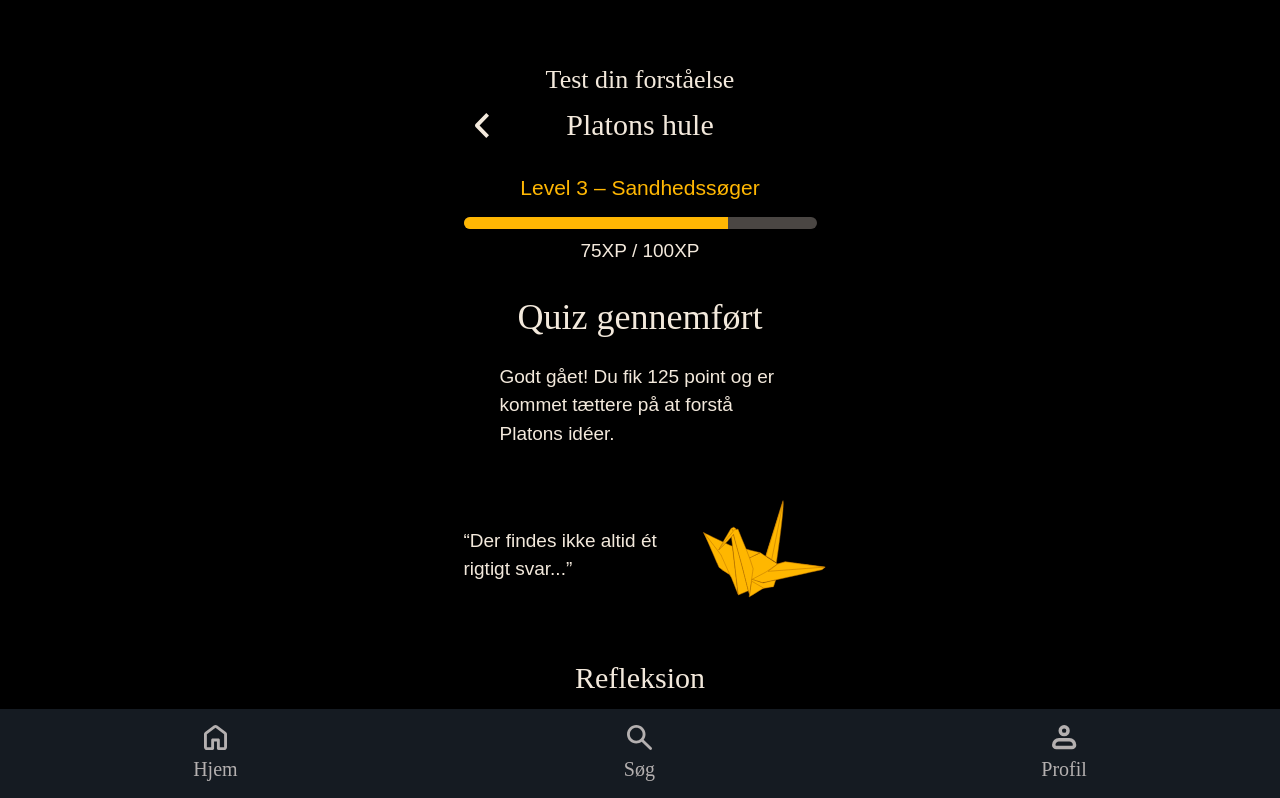
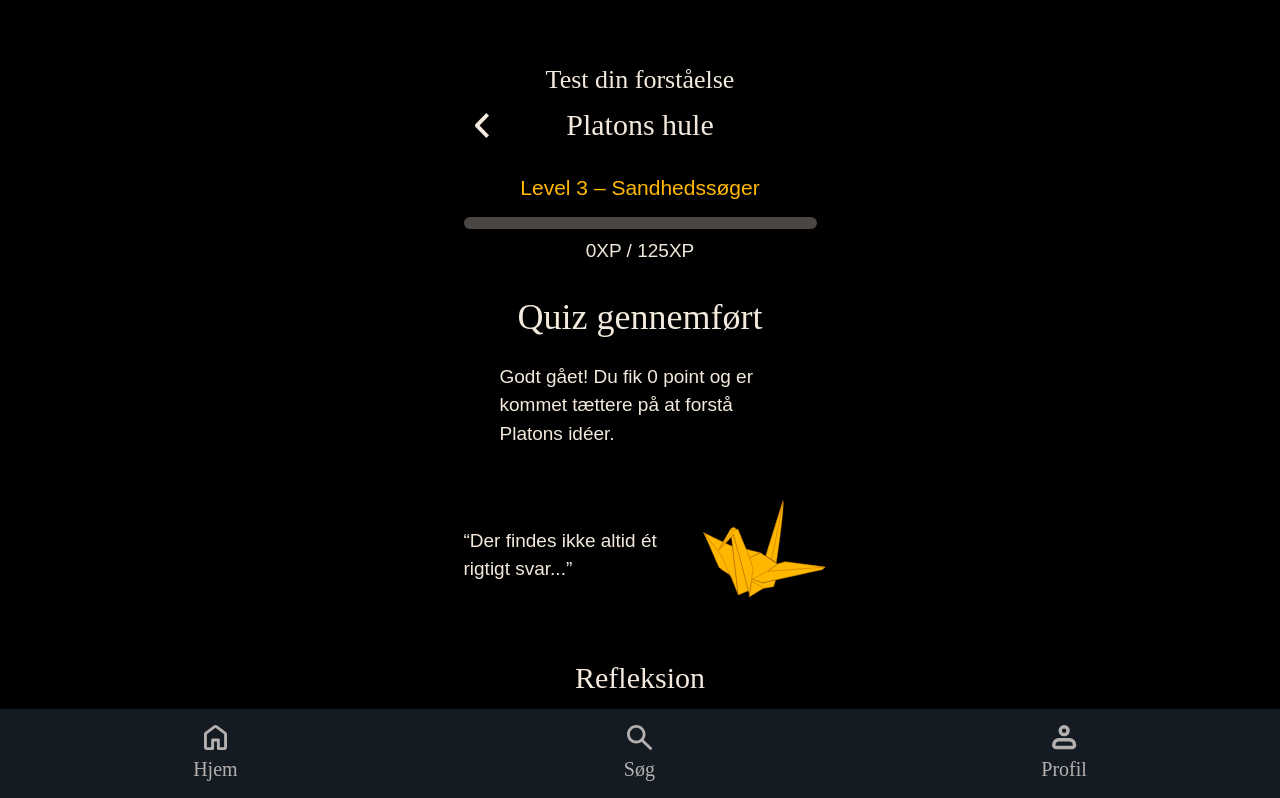
Before and after one commit to SarahNevin/filosofiapp, a React (Vite) app: page /quiz/resultat in a window 1280 px wide. Shown: the top 798 px of the page. Built offline with nearby package versions, Linux system fonts and the light colour scheme; a web font is replaced by a local one.

Commit message:
XP-bar afspejler antal nu det reelle antal point man kan få/har fået

```diff
--- a/src/views/QuizIntroView.jsx
+++ b/src/views/QuizIntroView.jsx
@@ -27,16 +27,16 @@ export default function QuizIntroView() {
           </p>
 
           <div className="w-full h-3 bg-[#f3e9dc]/30 rounded-full overflow-hidden">
-            <div className="h-full w-[75%] bg-[#ffb703]"></div>
+            <div className="h-full w-[0%] bg-[#ffb703]"></div>
           </div>
 
-          <p className="text-center mt-2">75XP / 100XP</p>
+          <p className="text-center mt-2">0XP / 125XP</p>
         </div>
       </div>
 
       {/* CONTENT */}
       <div>
-        <Tekstblok title="Klar til quiz" level="h1">
+        <Tekstblok title="Klar til quiz?" level="h1">
           <p>
             Vælg mellem 3 svar og se, hvor meget du husker fra fortællingen.
           </p>
--- a/src/views/QuizResultatView.jsx
+++ b/src/views/QuizResultatView.jsx
@@ -1,13 +1,20 @@
 import { useNavigate } from "react-router-dom";
+import { useLocation } from "react-router-dom";
 import { CtaKnap } from "../components/CtaKnap";
 
 import Navigation from "../components/Navigation";
 import ScreenHeader from "../components/ScreenHeader";
 import Guidetekst from "../components/Guidetekst";
 import Tekstblok from "../components/Tekstblok";
+import quizData from "../data/quizData";
 
 export default function QuizResultatView() {
-     const navigate = useNavigate();
+    const location = useLocation();
+    const xp = location.state?.xp || 0;
+    const maxXp =  quizData.length * 25;
+    const percent = (xp / maxXp) * 100;
+
+  const navigate = useNavigate();
   return (
     <div className="min-h-screen pb-[91px]">
       <ScreenHeader
@@ -25,17 +32,17 @@ export default function QuizResultatView() {
 
           {/* Progressbar */}
           <div className="w-full h-3 bg-[#f3e9dc]/30 rounded-full overflow-hidden">
-            <div className="h-full w-[75%] bg-[#ffb703]"></div>
+            <div className="h-full bg-[#ffb703]" style={{ width: `${percent}%` }} />
           </div>
 
-          <p className="text-center mt-2">75XP / 100XP</p>
+          <p className="text-center mt-2">{xp}XP / {maxXp}XP</p>
         </div>
       </div>
 
             {/* RESULTAT */}
       <Tekstblok title="Quiz gennemført" level="h1">
         <p>
-          Godt gået! Du fik 125 point og er kommet tættere på at forstå
+          Godt gået! Du fik {xp} point og er kommet tættere på at forstå
           Platons idéer.
         </p>
       </Tekstblok>
```
